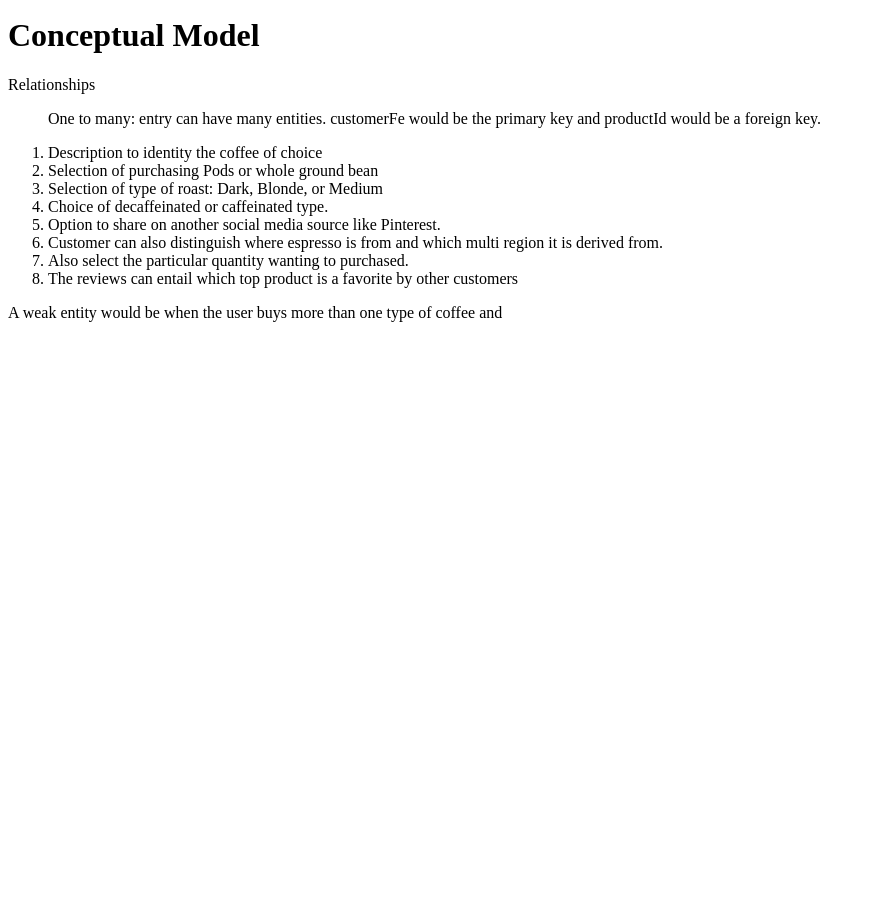
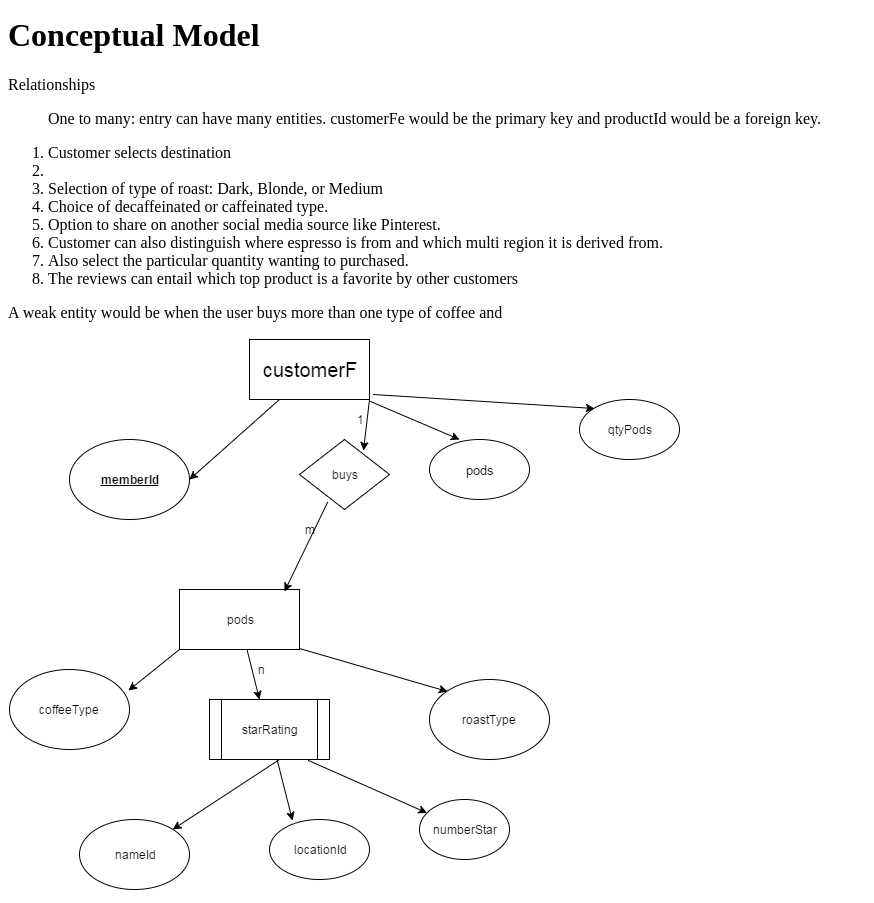
Before and after one commit to d-peshlakai/starbucks-datadesign, a PHP site: page / in a window 1280 px wide. Shown: the part 528-1431 px from the top of the page, without its empty margins (0-874 px from the left). Before the commit the page ends 850 px from the top, so only its background shows below. Run offline with PHP 8.4, Linux system fonts and the light colour scheme.

Commit message:
readded erd

```diff
--- a/index.php
+++ b/index.php
@@ -39,9 +39,9 @@
 			Relationships
 			<ol>
 				<p>One to many: entry can have many entities. customerFe would be the primary key and productId would be a foreign key.</p>
-			<li>Description to identity the coffee of choice</li>
+			<li>Customer selects destination</li>
 			<li>
-				Selection of purchasing Pods or whole ground bean
+
 			</li>
 			<li>
 				Selection of type of roast: Dark, Blonde, or Medium
@@ -56,5 +56,8 @@
 			</ol>
 		</p>
 		<p> A weak entity would be when the user buys more than one type of coffee and </p>
+		<img src="pics/starbucks.png" alt="starbucks"/>
+
 	</body>
+
 </htmL>
```
Also changed, not shown: pics/starbucks-datadesign.png (deleted), pics/starbucks.png (added).
